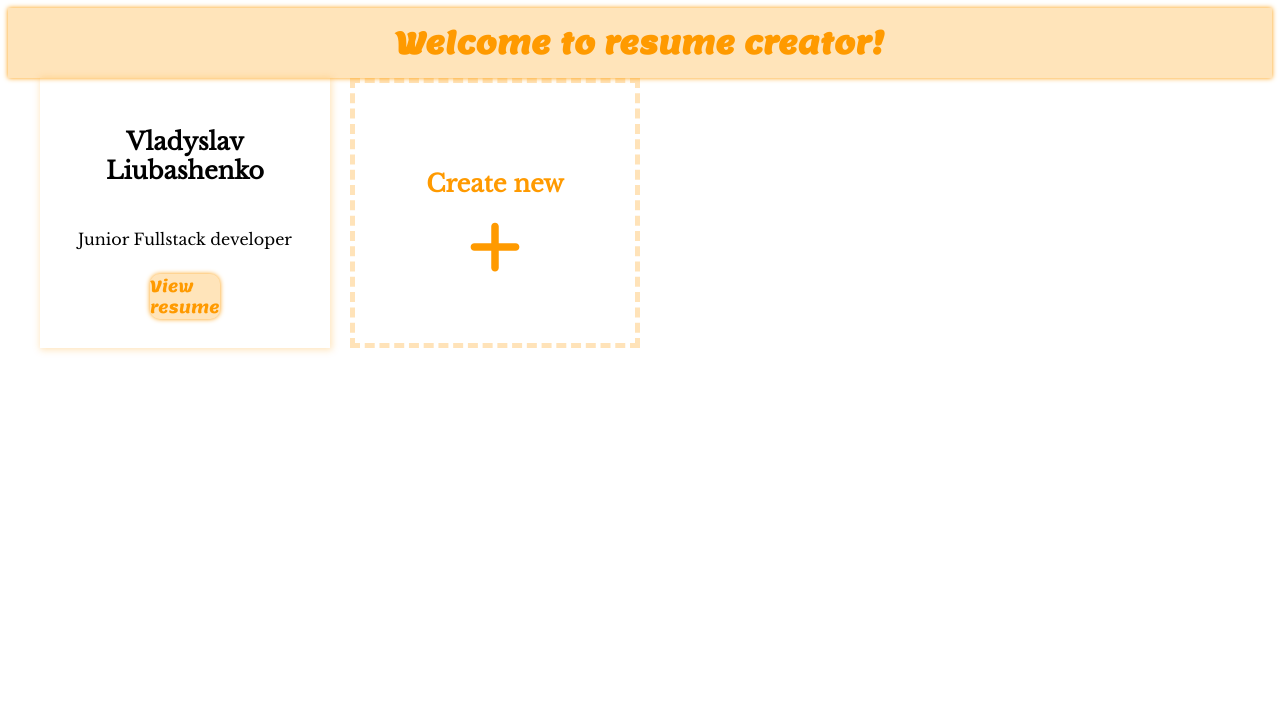
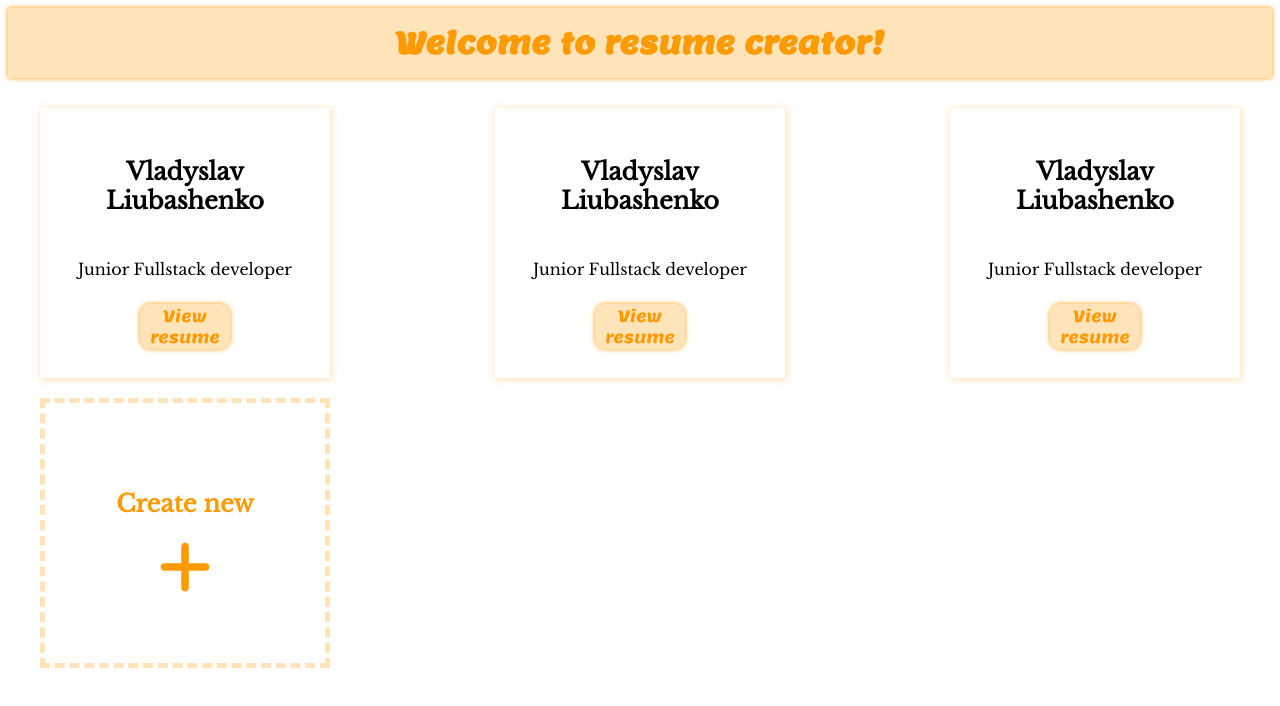
Before and after one commit to Dr-Vladson/vue-resume-manager, a Vue app: page / in a window 1280 px wide. Shown: the top 706 px of the page. Built offline with nearby package versions, Linux system fonts and the light colour scheme.

Commit message:
fix bags in styles

```diff
--- a/src/components/common/Button.vue
+++ b/src/components/common/Button.vue
@@ -11,10 +11,11 @@ defineProps({
 
 <style scoped>
 .btn {
+    text-align: center;
     color: var(--second);
     box-shadow: 0 0 5px 0 var(--second);
     background-color: var(--main);
-    width: 70px;
+    width: 90px;
     height: 45px;
     font-family: 'Lemon', serif;
     display: flex;
--- a/src/components/home-page/ResumeCard.vue
+++ b/src/components/home-page/ResumeCard.vue
@@ -11,7 +11,7 @@ import Button from '../common/Button.vue'
         <p class="resume-card__text">
             Junior Fullstack developer
         </p>
-        <RouterLink to="/watch-resume"><Button title="View resume"/></RouterLink>
+        <RouterLink to="/view-resume"><Button title="View resume"/></RouterLink>
     </div>
 </template>
 <style scoped>
--- a/src/router/index.js
+++ b/src/router/index.js
@@ -13,8 +13,8 @@ const router = createRouter({
       component: HomeViewVue
     },
     {
-      path: '/watch-resume',
-      name: 'Watch resume',
+      path: '/view-resume',
+      name: 'View resume',
       props: true,
       component: ResumeWatchView,
       //component: () => import('../views/resumes/ResumeWatchView.vue')
--- a/src/views/HomeView.vue
+++ b/src/views/HomeView.vue
@@ -7,6 +7,8 @@ import CreateNewCard from '../components/home-page/CreateNewCard.vue'
   <main>
     <div class="home-container">
         <ResumeCard/>
+        <ResumeCard/>
+        <ResumeCard/>
         <CreateNewCard/>
     </div>
   </main>
@@ -14,8 +16,10 @@ import CreateNewCard from '../components/home-page/CreateNewCard.vue'
 <style scoped>
 .home-container {
   display: flex;
+  justify-content: space-between;
+  flex-wrap: wrap;
   gap: 20px;
-  margin: 0 auto;
+  margin: 30px auto 0;
   padding: 0 30px;
   max-width: 1200px;
 }
--- a/src/views/resumes/ResumeEditView.vue
+++ b/src/views/resumes/ResumeEditView.vue
@@ -15,13 +15,9 @@ import IconQuotes from '@/components/icons/IconQuotes.vue'
                             <input type="text" placeholder="Enter your position">
                         </h3>
                         <p class="contact-info__info">
-                            <a href="vladyslav070703@gmail.com"
-                                ><input type="text" placeholder="Enter your email">
-                            </a>
+                            <input type="text" placeholder="Enter your email">
                             |
-                            <a href="tel:+380994966282">
-                                <input type="text" placeholder="Enter your phone">
-                            </a>
+                            <input type="text" placeholder="Enter your phone">
                         </p>
                     </div>
                 </div>
```
